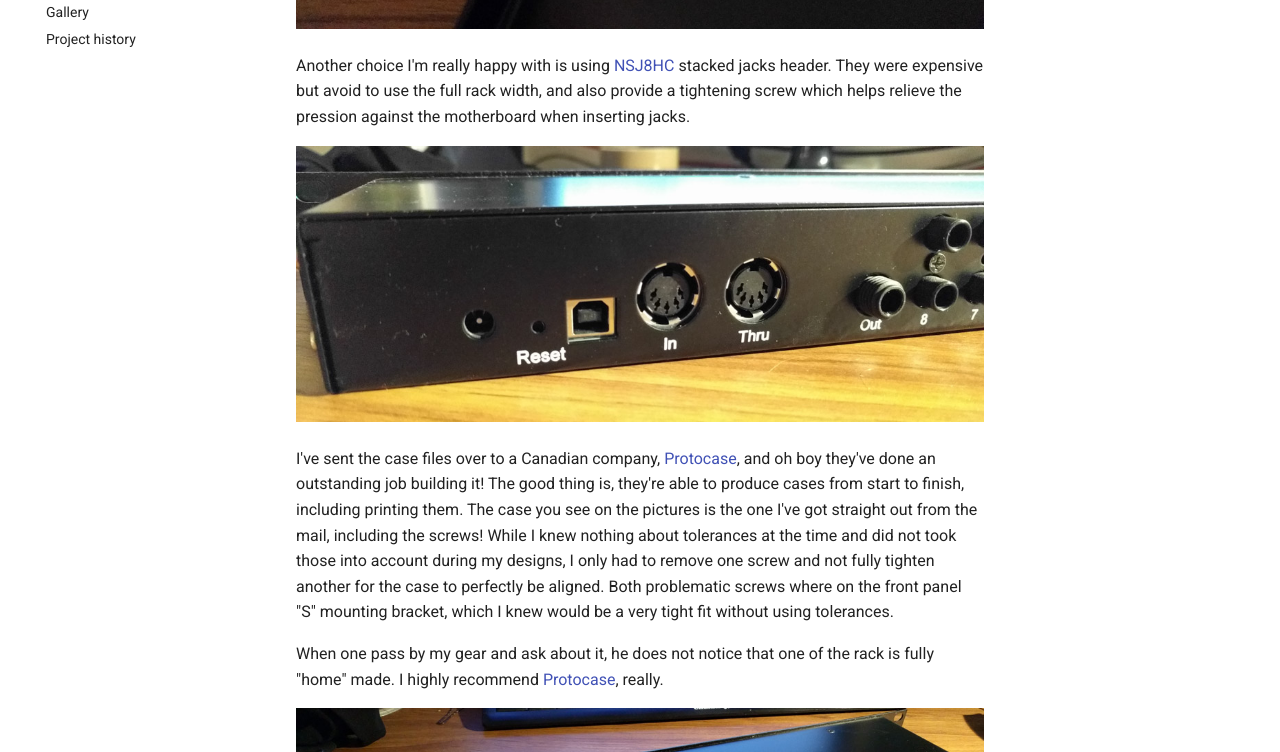
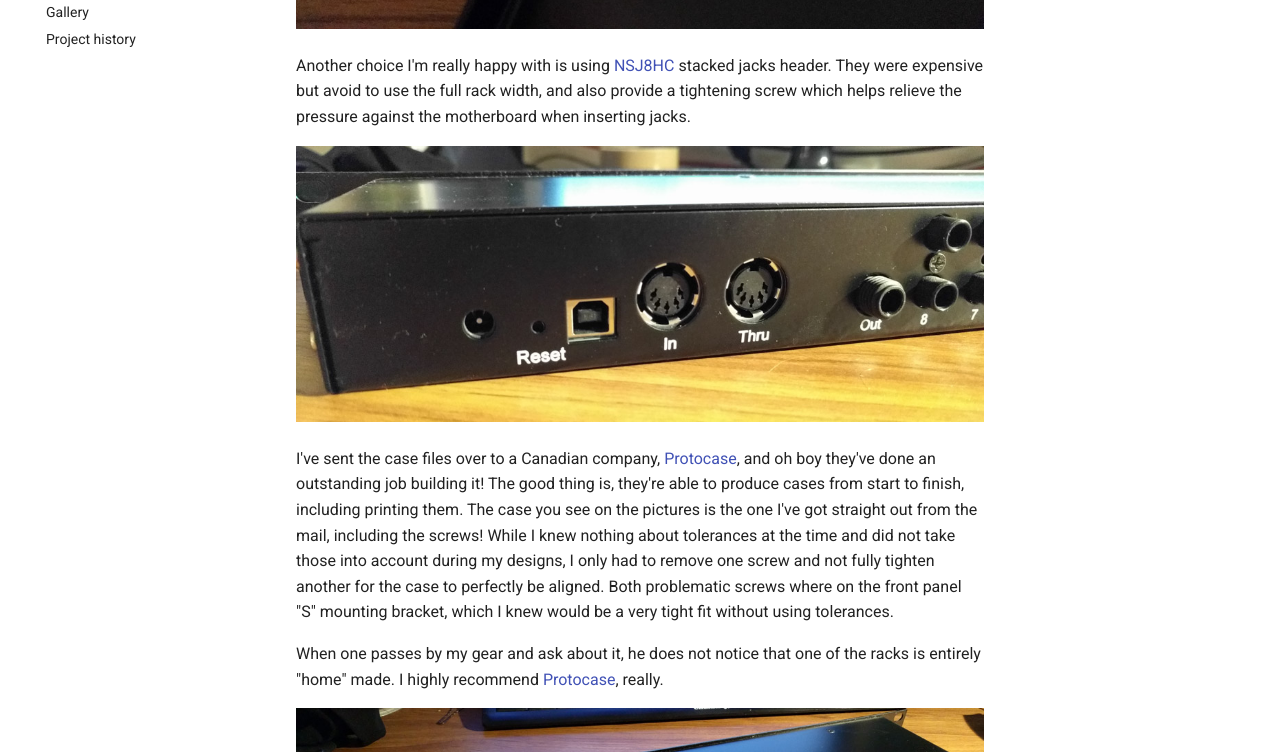
Before and after one commit to blemasle/mls800, an MkDocs documentation site: the page built from docs/hardware.md, in a window 1280 px wide and 1400 px high, scrolled down 2517 px. Shown: the part 204-956 px from the top of the window. Built offline with MkDocs 1.6.1 and Material for MkDocs 9.7.7, drawn with Linux system fonts in a browser that asks for light colours; comment, search, counter and statistics services are not loaded; some of the changed text lies outside the part shown.

Commit message:
Corrected mistakes

```diff
--- a/docs/hardware.md
+++ b/docs/hardware.md
@@ -1,61 +1,61 @@
 # Hardware
 
-The MLS800 is built around two surface mounted PCB : a motherboard that holds the main unit and rear connectors, and a daugher board that contains elements the user interact with during use.
+The MLS800 is built around two surface mounted PCBs: a motherboard that holds the main unit and rear connectors, and a daughter board that contains elements the user interacts with during use.
 
-Those two boards fit in a custom designed stainless steel case with self-clinching fasteners and digitial printing for nice, profesionnal-like finish.
+Those two boards fit in a custom designed stainless steel case with self-clinching fasteners and digital printing for a nice, professional-like finish.
 
 ## The motherboard
 
 The MLS800 is based on the [Arduino Micro](https://store.arduino.cc/usa/arduino-micro) design. As such, it is powered by an [ATmega32U4](https://www.microchip.com/wwwproducts/en/ATmega32U4). The ATmega32U4 does not need an additional IC to interface with a USB port and provides 2 hardware serial ports out of the box. The MIDI protocol being a serial communication protocol, this choice made perfect sense.
 
-Connected to that processor are several ICs. A [MCP23017](https://www.microchip.com/wwwproducts/en/MCP23017) port expander drives two [ULN2803ADW](https://www.ti.com/store/ti/en/p/product?p=ULN2803ADW) NPN arrays. Each pair of NPN transistor drive one [V23079E1201B301](https://www.te.com/usa-en/product-6-1393788-8.html) bistable relays. This design allows to keep things simple on every level. PCB traces are kept parrallel and changes sides as few times as possible, while there is no complex bit manipulations to change loop states : port A (bit 0 to 7) of the MCP23017 turn the corresponding loop ON, while the other turn it off. The use of bistable relays allows to reduce power consumption, as power is only needed while changing their state. Finally, an [24LC256](https://www.microchip.com/wwwproducts/en/en010828) EEPROM is used for preset storage.
+Connected to that processor are several ICs. A [MCP23017](https://www.microchip.com/wwwproducts/en/MCP23017) port expander drives two [ULN2803ADW](https://www.ti.com/store/ti/en/p/product?p=ULN2803ADW) NPN arrays. Each pair of NPN transistor drive one [V23079E1201B301](https://www.te.com/usa-en/product-6-1393788-8.html) bistable relays. This design allows keeping things simple on every level. PCB traces are kept parallel and changes sides as few times as possible, while there is no complex bit manipulations to change loop states: port A (bit 0 to 7) of the MCP23017 turn the corresponding loop ON, while the other turn it off. The use of bistable relays allows reducing power consumption, as power is only needed while changing their state. Finally, an [24LC256](https://www.microchip.com/wwwproducts/en/en010828) EEPROM is used for preset storage.
 
 The power is supplied by 2 [LM340MP-5.0/NOPB](https://www.ti.com/store/ti/en/p/product/?p=LM340MP-5.0/NOPB) each capable of delivering 1.5A@5VDC.
 
 ![Main components iFixit style](assets/hardware-motherboard-ifixit.jpg)
 
 <ul>
-	<li style="color:red">
-		<span style="color:black">ATmega32U4 main processor</span>
-	</li>
-	<li style="color:orange">
-		<span style="color:black">MCP23017 port expander</span>
-	</li>
-	<li style="color:green">
-		<span style="color:black">24LC256 256 Kb EEPROM</span>
-	</li>
-	<li style="color:yellow">
-		<span style="color:black">2 ULN2803ADW NPN arrays</span>
-	</li>
-	<li style="color:lightblue">
-		<span style="color:black">2 LM340 power supplier</span>
-	</li>
+    <li style="color:red">
+        <span style="color:black">ATmega32U4 main processor</span>
+    </li>
+    <li style="color:orange">
+        <span style="color:black">MCP23017 port expander</span>
+    </li>
+    <li style="color:green">
+        <span style="color:black">24LC256 256 Kb EEPROM</span>
+    </li>
+    <li style="color:yellow">
+        <span style="color:black">2 ULN2803ADW NPN arrays</span>
+    </li>
+    <li style="color:lightblue">
+        <span style="color:black">2 LM340 power supplier</span>
+    </li>
 </ul>
 
 ## The input board
 
-The input board is simply a daugher board that connects directly to the motherboard. It contains a [LTC-5723HR](http://optoelectronics.liteon.com/upload/download/DS-30-96-124/C5723HR.pdf) 4 digits 7 segments display and 10 high quality illuminated [Apem MEC switches](https://www.apem.com/int/29-mec-switches) switches (5GSH93582 combined with 1ES096 caps).
+The input board is simply a daughter board that connects directly to the motherboard. It contains a [LTC-5723HR](http://optoelectronics.liteon.com/upload/download/DS-30-96-124/C5723HR.pdf) 4 digits 7 segments display and 10 high quality illuminated [Apem MEC switches](https://www.apem.com/int/29-mec-switches) switches (5GSH93582 combined with 1ES096 caps).
 
 [![Daughterboard](assets/hardware-daughterboard.jpg)](assets/large/hardware-daughterboard.jpg)
 
-The display and 8 of the switches are controlled by an [AS1115-BSST](https://ams.com/as1115), while the two remaining switches are controlled directly by the main processor. The AS1115 being capable of driving up to 8 7 segments, a neat trick was to use the 8 LEDs of the loop switches as if there were a fifth digit. Saving ATmega32U4 pins, power and reducting component count at the same time !
+The display and 8 of the switches are controlled by an [AS1115-BSST](https://ams.com/as1115), while the two remaining switches are controlled directly by the main processor. The AS1115 being capable of driving up to 8 7 segments, a neat trick was to use the 8 LEDs of the loop switches as if there were a fifth digit. Saving ATmega32U4 pins, power, and reducing component count at the same time!
 
 ## The case
 
-The case is made out of 4 black painted and bended stainless steel sheets. Assembly is achieved through self-clinching fasteners, which help keeping the out surface smooth and give a profesionnal-like feel to the unit. A laser cut acrylic bezel and the digitally printed front panel helps push that feeling even further.
+The case is made out of 4 black painted and bent stainless steel sheets. Assembly is achieved through self-clinching fasteners, which help to keep the out surface smooth and give a professional-like feel to the unit. A laser cut acrylic bezel and the digitally printed front panel helps push that feeling even further.
 
 [![Rack front left](assets/hardware-rack-front-left.jpg){: width="40%"}](assets/large/hardware-rack-front-left.jpg)&nbsp;&nbsp;
 [![Rack front right](assets/hardware-rack-front-right.jpg){: width="58%"}](assets/large/hardware-rack-front-right.jpg)
 
 [![Self clinching fasteners](assets/hardware-rack-fasteners.jpg)](assets/large/hardware-rack-fasteners.jpg)
 
-Another choice I'm really happy with is using [NSJ8HC](https://www.neutrik.com/en/product/nsj8hc) stacked jacks header. They were expensive but avoid to use the full rack width, and also provide a tightening screw which helps relieve the pression against the motherboard when inserting jacks.
+Another choice I'm really happy with is using [NSJ8HC](https://www.neutrik.com/en/product/nsj8hc) stacked jacks header. They were expensive but avoid to use the full rack width, and also provide a tightening screw which helps relieve the pressure against the motherboard when inserting jacks.
 
 [![Rack  left back](assets/hardware-rack-back-left.jpg)](assets/large/hardware-rack-back-left.jpg)
 
-I've sent the case files over to a Canadian company, [Protocase](https://www.protocase.com), and oh boy they've done an outstanding job building it! The good thing is, they're able to produce cases from start to finish, including printing them. The case you see on the pictures is the one I've got straight out from the mail, including the screws! While I knew nothing about tolerances at the time and did not took those into account during my designs, I only had to remove one screw and not fully tighten another for the case to perfectly be aligned. Both problematic screws where on the front panel "S" mounting bracket, which I knew would be a very tight fit without using tolerances.
+I've sent the case files over to a Canadian company, [Protocase](https://www.protocase.com), and oh boy they've done an outstanding job building it! The good thing is, they're able to produce cases from start to finish, including printing them. The case you see on the pictures is the one I've got straight out from the mail, including the screws! While I knew nothing about tolerances at the time and did not take those into account during my designs, I only had to remove one screw and not fully tighten another for the case to perfectly be aligned. Both problematic screws where on the front panel "S" mounting bracket, which I knew would be a very tight fit without using tolerances.
 
-When one pass by my gear and ask about it, he does not notice that one of the rack is fully "home" made. I highly recommend [Protocase](https://www.protocase.com), really.
+When one passes by my gear and ask about it, he does not notice that one of the racks is entirely "home" made. I highly recommend [Protocase](https://www.protocase.com), really.
 
 [![Rack back](assets/hardware-rack-back.jpg)](assets/large/hardware-rack-back.jpg)
 [![Rack running](assets/hardware-setup.jpg)](assets/large/hardware-setup.jpg)
```
Also changed, not shown: docs/index.md (+1 -1 lines).
